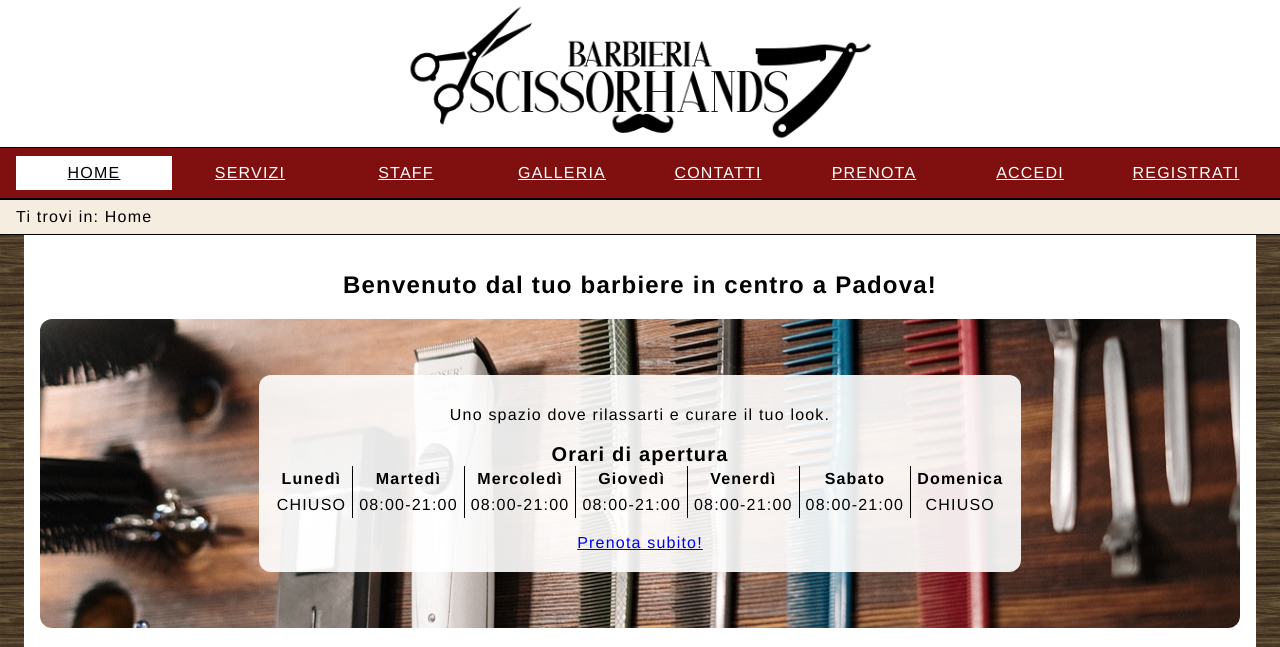
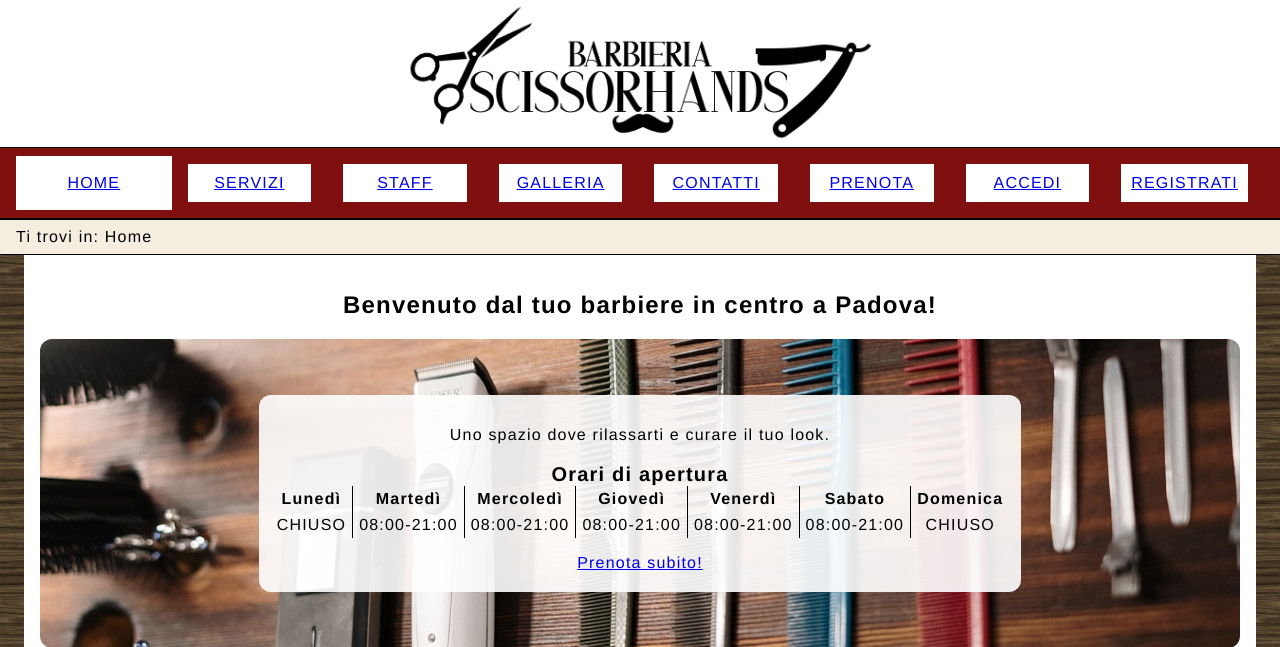
Before and after one commit to leidard/TecWeb_progetto, a PHP site: page /index.php in a window 1280 px wide. Shown: the top 647 px of the page. Run offline with PHP 8.4, Linux system fonts and the light colour scheme; data comes from the database, SQL or seed files in the repository; data that the repository does not hold is empty.

Commit message:
menù più accessibile così la prof è feliciona

```diff
--- a/controllers/index.css
+++ b/controllers/index.css
@@ -104,6 +104,8 @@ nav#menu ul li {
 
 nav#menu ul li a {
     display:block;
+    background-color: white;
+    padding: 6px;
 }
 
 nav#menu ul li.current {
@@ -111,20 +113,17 @@ nav#menu ul li.current {
 }
 
 nav#menu a {
+    border: 4px solid;
+    border-color: white;
+
     box-sizing: border-box;
-    color: white;
     text-transform: uppercase;
 }
 
-nav#menu li.current a {
-    color: black;
+nav#menu li a:hover {
+    border: 4px solid;
+    border-color: black;
 }
-
-nav#menu li a:hover {
-    color: white;
-    background-color: black;
-}
-
 
 /*        BREADCRUMB      */
 
```
